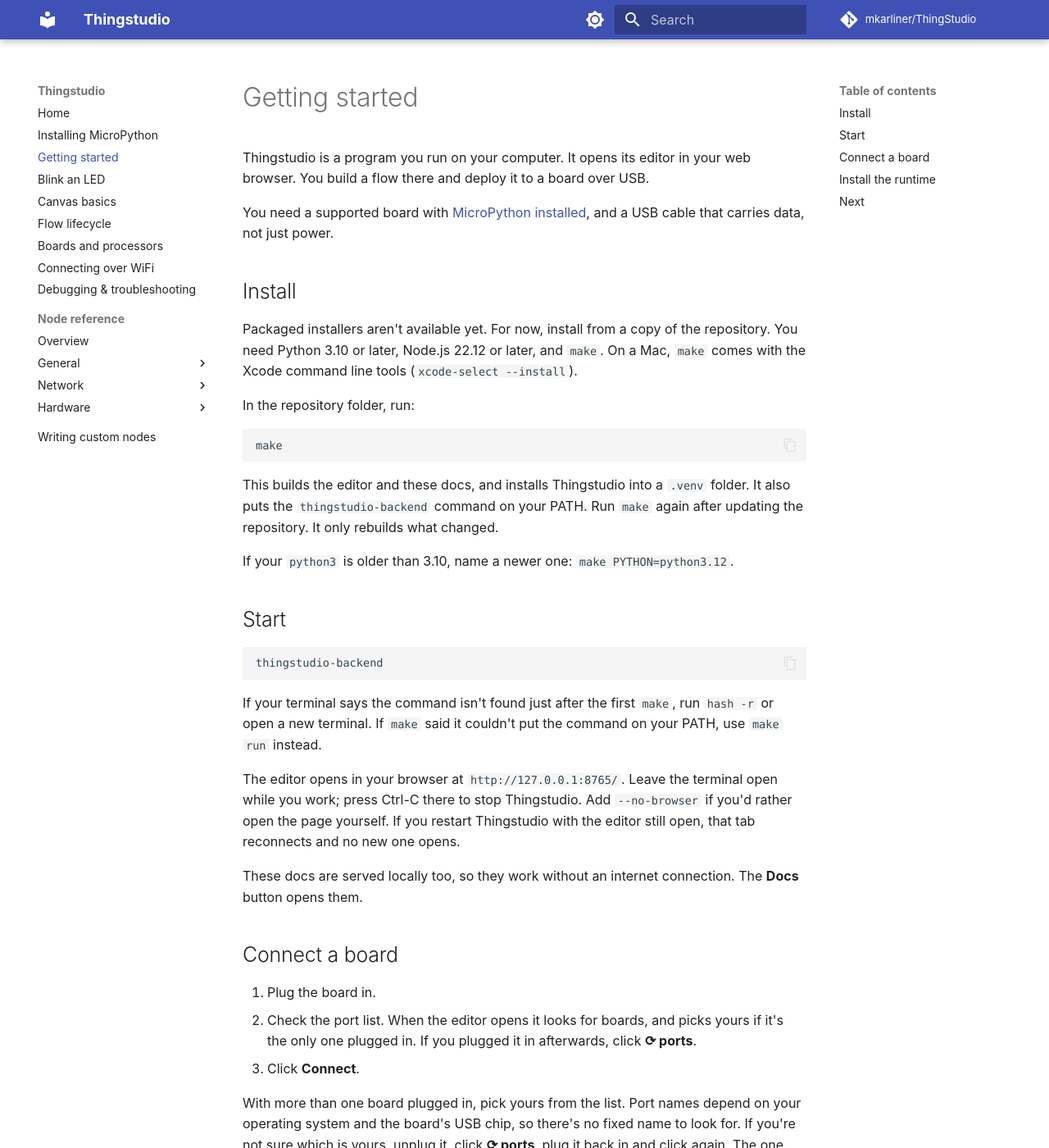
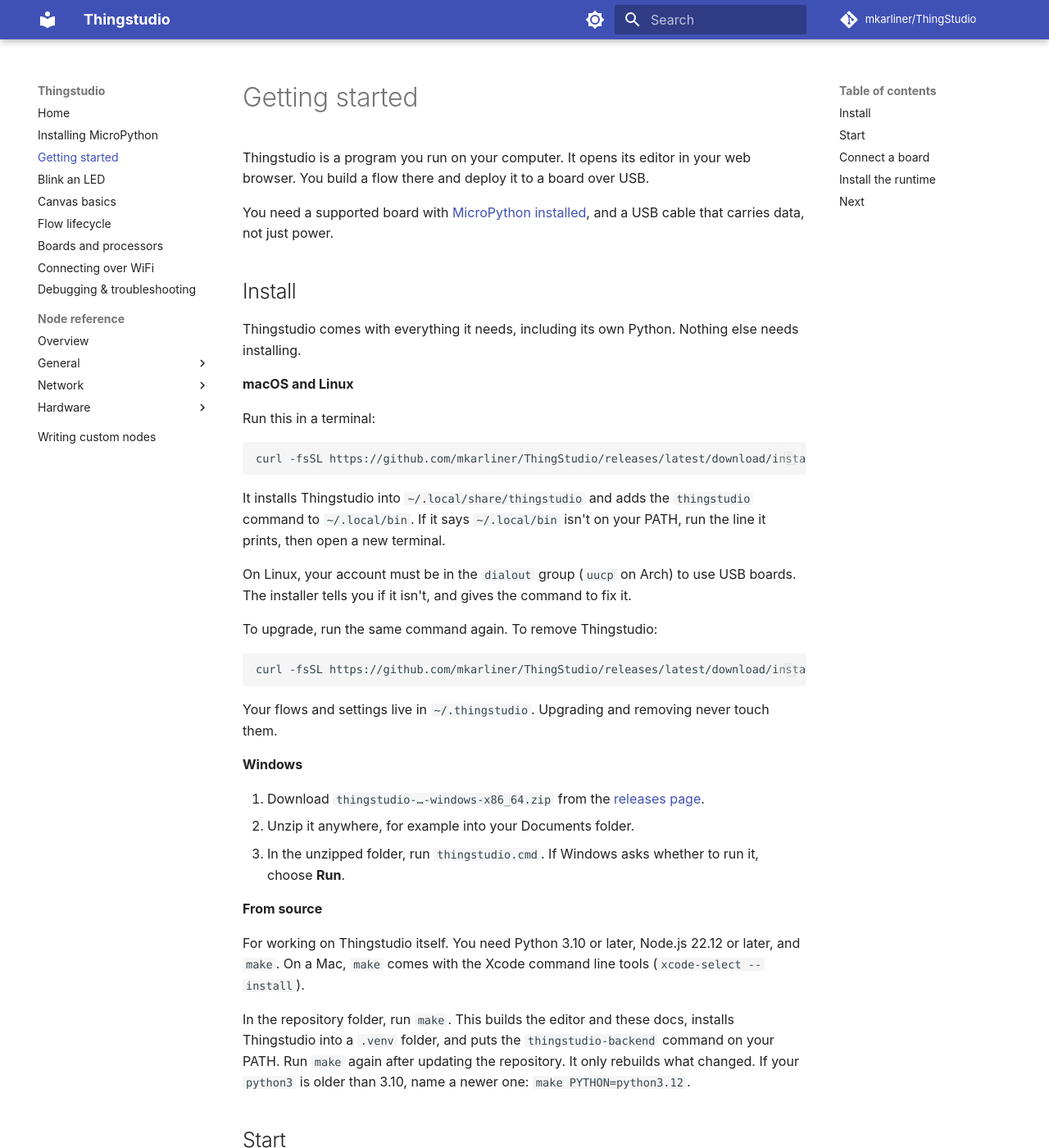
Before and after one commit to mkarliner/ThingStudio, an MkDocs documentation site: the page built from docs/user-guide/getting-started.md, in a window 1280 px wide and 1400 px high. Shown: the whole window at 82% size. Built offline with MkDocs 1.6.1 and Material for MkDocs 9.7.7, drawn with Linux system fonts in a browser that asks for light colours; comment, search, counter and statistics services are not loaded; some of the changed text lies outside the part shown.

````diff
--- a/docs/user-guide/getting-started.md
+++ b/docs/user-guide/getting-started.md
@@ -6,25 +6,49 @@ You need a supported board with [MicroPython installed](installing-micropython.m
 
 ## Install
 
-Packaged installers aren't available yet. For now, install from a copy of the repository. You need Python 3.10 or later, Node.js 22.12 or later, and `make`. On a Mac, `make` comes with the Xcode command line tools (`xcode-select --install`).
+Thingstudio comes with everything it needs, including its own Python. Nothing else needs installing.
 
-In the repository folder, run:
+**macOS and Linux**
+
+Run this in a terminal:
 
 ```sh
-make
+curl -fsSL https://github.com/mkarliner/ThingStudio/releases/latest/download/install.sh | sh
 ```
 
-This builds the editor and these docs, and installs Thingstudio into a `.venv` folder. It also puts the `thingstudio-backend` command on your PATH. Run `make` again after updating the repository. It only rebuilds what changed.
+It installs Thingstudio into `~/.local/share/thingstudio` and adds the `thingstudio` command to `~/.local/bin`. If it says `~/.local/bin` isn't on your PATH, run the line it prints, then open a new terminal.
 
-If your `python3` is older than 3.10, name a newer one: `make PYTHON=python3.12`.
+On Linux, your account must be in the `dialout` group (`uucp` on Arch) to use USB boards. The installer tells you if it isn't, and gives the command to fix it.
+
+To upgrade, run the same command again. To remove Thingstudio:
+
+```sh
+curl -fsSL https://github.com/mkarliner/ThingStudio/releases/latest/download/install.sh | sh -s -- --uninstall
+```
+
+Your flows and settings live in `~/.thingstudio`. Upgrading and removing never touch them.
+
+**Windows**
+
+1. Download `thingstudio-…-windows-x86_64.zip` from the [releases page](https://github.com/mkarliner/ThingStudio/releases/latest).
+2. Unzip it anywhere, for example into your Documents folder.
+3. In the unzipped folder, run `thingstudio.cmd`. If Windows asks whether to run it, choose **Run**.
+
+**From source**
+
+For working on Thingstudio itself. You need Python 3.10 or later, Node.js 22.12 or later, and `make`. On a Mac, `make` comes with the Xcode command line tools (`xcode-select --install`).
+
+In the repository folder, run `make`. This builds the editor and these docs, installs Thingstudio into a `.venv` folder, and puts the `thingstudio-backend` command on your PATH. Run `make` again after updating the repository. It only rebuilds what changed. If your `python3` is older than 3.10, name a newer one: `make PYTHON=python3.12`.
 
 ## Start
 
 ```sh
-thingstudio-backend
+thingstudio
 ```
 
-If your terminal says the command isn't found just after the first `make`, run `hash -r` or open a new terminal. If `make` said it couldn't put the command on your PATH, use `make run` instead.
+On Windows, run `thingstudio.cmd`. From source, the command is `thingstudio-backend`, or `make run`.
+
+If your terminal says the command isn't found just after installing, open a new terminal.
 
 The editor opens in your browser at `http://127.0.0.1:8765/`. Leave the terminal open while you work; press Ctrl-C there to stop Thingstudio. Add `--no-browser` if you'd rather open the page yourself. If you restart Thingstudio with the editor still open, that tab reconnects and no new one opens.
 
````
Also changed, not shown: docs/working-notes/decisions.md (+2 -1 lines), docs/working-notes/decisions/packaging.md (+4 -0 lines), docs/working-notes/packaging-install-routes-briefing.md (+25 -1 lines), 1 other file.
